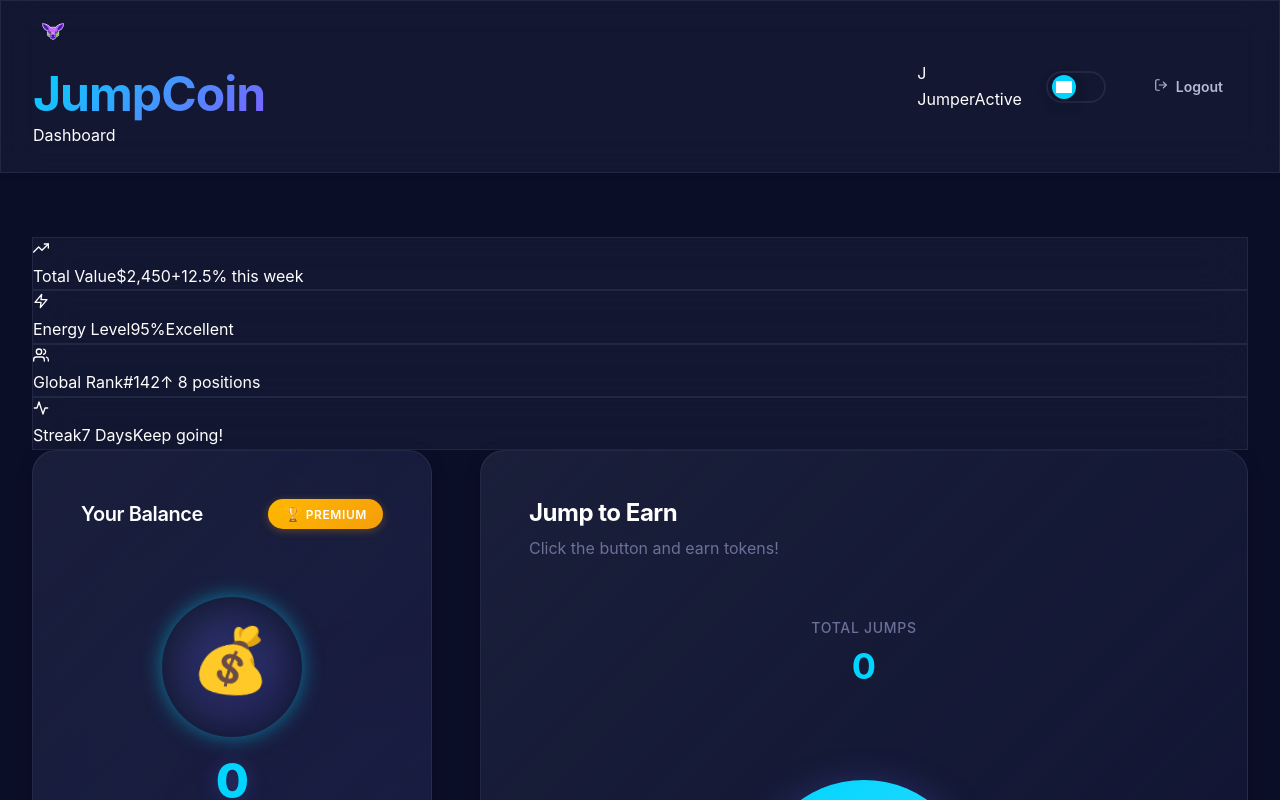
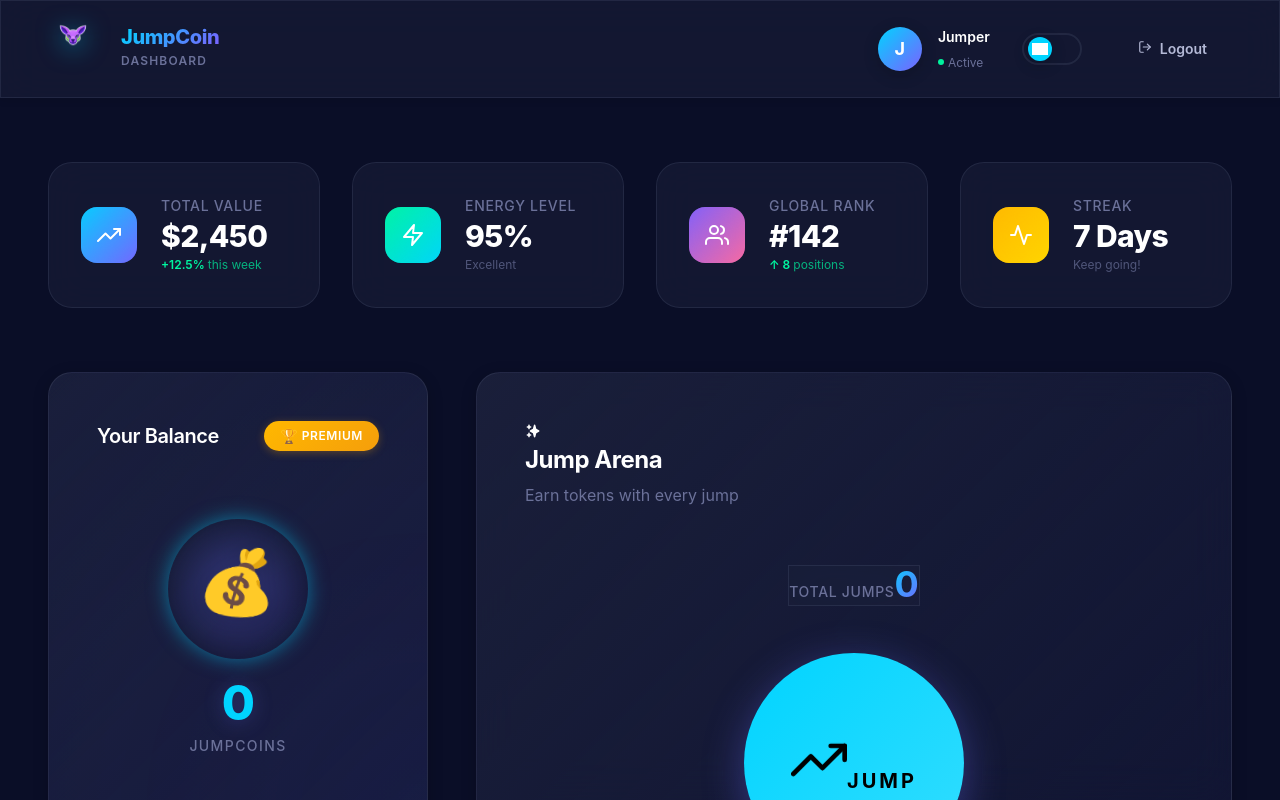
Before and after one commit to wsuits6/jumper, a React (Vite) app: page /dashboard in a window 1280 px wide. Both pictures are taken after typing "name@example.com", "Sample123" into the empty fields and a click on the button "Sign In". Built offline with nearby package versions, Linux system fonts and the light colour scheme; grey boxes are pictures that could not be loaded.

Commit message:
updared dashboard  CSS and Jumpanel component JSX

```diff
--- a/src/pages/Dashboard/Dashboard.css
+++ b/src/pages/Dashboard/Dashboard.css
@@ -3,131 +3,357 @@
   background: var(--color-background);
   display: flex;
   flex-direction: column;
+  position: relative;
 }
 
+/* Header */
 .dashboard-header {
-  background-color: var(--color-surface);
-  border-bottom: 1px solid var(--color-border);
-  padding: var(--spacing-lg) 0;
   position: sticky;
   top: 0;
-  z-index: 100;
-  backdrop-filter: blur(10px);
+  z-index: var(--z-sticky);
+  padding: var(--spacing-lg) 0;
+  backdrop-filter: blur(20px);
+  border-bottom: 1px solid var(--color-border);
   box-shadow: var(--shadow-sm);
 }
 
 .dashboard-header-content {
-  max-width: 1400px;
+  max-width: 1600px;
   margin: 0 auto;
-  padding: 0 var(--spacing-xl);
+  padding: 0 var(--spacing-2xl);
   display: flex;
   align-items: center;
   justify-content: space-between;
 }
 
-.dashboard-logo-container {
+.dashboard-logo-section {
+  display: flex;
+  align-items: center;
+  gap: var(--spacing-lg);
+  cursor: pointer;
+}
+
+.dashboard-logo-image {
+  width: 48px;
+  height: 48px;
+  object-fit: contain;
+  filter: drop-shadow(0 4px 12px var(--color-primary-glow));
+}
+
+.dashboard-logo-text {
+  display: flex;
+  flex-direction: column;
+  gap: var(--spacing-xs);
+}
+
+.dashboard-logo-title {
+  font-size: var(--font-size-xl);
+  font-weight: var(--font-weight-extrabold);
+  letter-spacing: -0.02em;
+  line-height: 1;
+  margin: 0;
+}
+
+.dashboard-logo-subtitle {
+  font-size: var(--font-size-xs);
+  color: var(--color-text-muted);
+  text-transform: uppercase;
+  letter-spacing: 0.1em;
+  font-weight: var(--font-weight-semibold);
+}
+
+.dashboard-header-right {
+  display: flex;
+  align-items: center;
+  gap: var(--spacing-xl);
+}
+
+.dashboard-user-info {
   display: flex;
   align-items: center;
   gap: var(--spacing-md);
 }
 
-.dashboard-logo-image {
-  width: 40px;
-  height: 40px;
-  object-fit: contain;
+.user-avatar {
+  width: 44px;
+  height: 44px;
+  border-radius: var(--radius-full);
+  background: var(--gradient-primary);
+  display: flex;
+  align-items: center;
+  justify-content: center;
+  color: white;
+  font-weight: var(--font-weight-bold);
+  font-size: var(--font-size-lg);
+  box-shadow: var(--shadow-md);
+  cursor: pointer;
+  transition: all var(--transition-base);
 }
 
-.dashboard-logo {
-  font-size: var(--font-size-2xl);
-  font-weight: var(--font-weight-bold);
-  background: linear-gradient(135deg, var(--color-primary), var(--color-primary-light));
-  -webkit-background-clip: text;
-  -webkit-text-fill-color: transparent;
-  background-clip: text;
-  margin: 0;
+.user-avatar:hover {
+  transform: translateY(-3px) scale(1.05);
+  box-shadow: var(--shadow-glow-primary);
 }
 
-.dashboard-header-right {
+.user-details {
+  display: flex;
+  flex-direction: column;
+  gap: var(--spacing-xs);
+}
+
+.user-name {
+  font-size: var(--font-size-sm);
+  font-weight: var(--font-weight-semibold);
+  color: var(--color-text-primary);
+}
+
+.user-status {
+  font-size: var(--font-size-xs);
+  color: var(--color-text-muted);
   display: flex;
   align-items: center;
-  gap: var(--spacing-lg);
+  gap: var(--spacing-xs);
 }
 
-.dashboard-welcome {
-  font-size: var(--font-size-sm);
-  color: var(--color-text-secondary);
-  font-weight: var(--font-weight-medium);
+.status-dot {
+  width: 6px;
+  height: 6px;
+  border-radius: 50%;
+  background: var(--color-success);
+  animation: statusPulse 2s ease-in-out infinite;
 }
 
+@keyframes statusPulse {
+  0%, 100% {
+    opacity: 1;
+  }
+  50% {
+    opacity: 0.5;
+  }
+}
+
+/* Main Content */
 .dashboard-main {
   flex: 1;
   padding: var(--spacing-3xl) 0;
 }
 
 .dashboard-container {
-  max-width: 1400px;
+  max-width: 1600px;
   margin: 0 auto;
-  padding: 0 var(--spacing-xl);
+  padding: 0 var(--spacing-2xl);
+  display: flex;
+  flex-direction: column;
+  gap: var(--spacing-3xl);
 }
 
+/* Stats Grid */
+.dashboard-stats-grid {
+  display: grid;
+  grid-template-columns: repeat(auto-fit, minmax(260px, 1fr));
+  gap: var(--spacing-xl);
+}
+
+.stat-card {
+  padding: var(--spacing-xl);
+  border-radius: var(--radius-xl);
+  display: flex;
+  align-items: center;
+  gap: var(--spacing-lg);
+  backdrop-filter: blur(20px);
+  border: 1px solid var(--color-border);
+  transition: all var(--transition-base);
+  position: relative;
+  overflow: hidden;
+}
+
+.stat-card::before {
+  content: '';
+  position: absolute;
+  top: 0;
+  left: 0;
+  right: 0;
+  height: 2px;
+  background: var(--gradient-primary);
+  transform: scaleX(0);
+  transition: transform var(--transition-base);
+}
+
+.stat-card:hover::before {
+  transform: scaleX(1);
+}
+
+.stat-icon-wrapper {
+  width: 56px;
+  height: 56px;
+  border-radius: var(--radius-lg);
+  display: flex;
+  align-items: center;
+  justify-content: center;
+  flex-shrink: 0;
+  position: relative;
+  overflow: hidden;
+}
+
+.stat-icon-wrapper::before {
+  content: '';
+  position: absolute;
+  inset: -10px;
+  background: inherit;
+  filter: blur(20px);
+  opacity: 0.4;
+}
+
+.stat-primary {
+  background: var(--gradient-primary);
+}
+
+.stat-success {
+  background: var(--gradient-success);
+}
+
+.stat-secondary {
+  background: var(--gradient-secondary);
+}
+
+.stat-warning {
+  background: linear-gradient(135deg, var(--color-warning) 0%, #ffd700 100%);
+}
+
+.stat-icon {
+  font-size: var(--font-size-2xl);
+  color: white;
+  position: relative;
+  z-index: 1;
+}
+
+.stat-content {
+  display: flex;
+  flex-direction: column;
+  gap: var(--spacing-xs);
+  flex: 1;
+}
+
+.stat-label {
+  font-size: var(--font-size-sm);
+  color: var(--color-text-muted);
+  font-weight: var(--font-weight-medium);
+  text-transform: uppercase;
+  letter-spacing: 0.05em;
+}
+
+.stat-value {
+  font-size: var(--font-size-3xl);
+  font-weight: var(--font-weight-extrabold);
+  color: var(--color-text-primary);
+  line-height: 1;
+  letter-spacing: -0.02em;
+}
+
+.stat-change {
+  font-size: var(--font-size-xs);
+  font-weight: var(--font-weight-semibold);
+  color: var(--color-text-muted);
+}
+
+.stat-change.positive {
+  color: var(--color-success);
+}
+
+.stat-change.negative {
+  color: var(--color-error);
+}
+
+.stat-period {
+  font-weight: var(--font-weight-normal);
+  opacity: 0.7;
+}
+
+/* Main Grid */
 .dashboard-grid {
   display: grid;
-  grid-template-columns: 400px 1fr;
+  grid-template-columns: 420px 1fr;
   gap: var(--spacing-2xl);
-  margin-bottom: var(--spacing-3xl);
 }
 
-.dashboard-balance-section {
-  display: flex;
-  flex-direction: column;
-}
-
+.dashboard-balance-section,
 .dashboard-jump-section {
   display: flex;
   flex-direction: column;
 }
 
-.dashboard-info {
+/* Info Cards Grid */
+.dashboard-info-grid {
   display: grid;
-  grid-template-columns: repeat(auto-fit, minmax(300px, 1fr));
+  grid-template-columns: repeat(auto-fit, minmax(400px, 1fr));
   gap: var(--spacing-2xl);
-  margin-top: var(--spacing-3xl);
 }
 
 .info-card {
-  background-color: var(--color-surface);
+  padding: var(--spacing-2xl);
+  border-radius: var(--radius-xl);
+  backdrop-filter: blur(20px);
   border: 1px solid var(--color-border);
-  border-radius: var(--radius-xl);
-  padding: var(--spacing-xl);
-  box-shadow: var(--shadow-md);
   transition: all var(--transition-base);
 }
 
-.info-card:hover {
-  box-shadow: var(--shadow-lg);
-  transform: translateY(-2px);
+.info-card-header {
+  display: flex;
+  align-items: center;
+  gap: var(--spacing-md);
+  margin-bottom: var(--spacing-xl);
 }
 
-.info-title {
+.info-card-icon {
+  width: 48px;
+  height: 48px;
+  border-radius: var(--radius-lg);
+  background: var(--gradient-primary);
+  display: flex;
+  align-items: center;
+  justify-content: center;
+  font-size: var(--font-size-2xl);
+  color: white;
+}
+
+.info-card-title {
   font-size: var(--font-size-xl);
-  font-weight: var(--font-weight-semibold);
+  font-weight: var(--font-weight-bold);
   color: var(--color-text-primary);
-  margin-bottom: var(--spacing-lg);
+  margin: 0;
 }
 
 .info-list {
   display: flex;
   flex-direction: column;
-  gap: var(--spacing-md);
+  gap: var(--spacing-lg);
 }
 
-.info-list li {
-  font-size: var(--font-size-base);
+.info-item {
+  display: flex;
+  align-items: flex-start;
+  gap: var(--spacing-md);
+  font-size: var(--font-size-sm);
   color: var(--color-text-secondary);
   line-height: 1.6;
-  padding: var(--spacing-sm) 0;
+  transition: all var(--transition-base);
+  padding: var(--spacing-sm);
+  border-radius: var(--radius-md);
 }
 
+.info-item:hover {
+  background: var(--color-surface-elevated);
+  transform: translateX(4px);
+}
+
+.info-item-icon {
+  font-size: var(--font-size-lg);
+  color: var(--color-primary);
+  flex-shrink: 0;
+  margin-top: 2px;
+}
+
+/* Achievements */
 .achievements-grid {
   display: grid;
   grid-template-columns: repeat(2, 1fr);
@@ -136,65 +362,96 @@
 
 .achievement-badge {
   display: flex;
-  flex-direction: column;
   align-items: center;
-  gap: var(--spacing-sm);
-  padding: var(--spacing-lg);
-  background: linear-gradient(135deg, var(--color-primary) 0%, var(--color-primary-dark) 100%);
+  gap: var(--spacing-md);
+  padding: var(--spacing-md);
+  background: var(--color-surface-elevated);
+  border: 1px solid var(--color-border);
   border-radius: var(--radius-lg);
   transition: all var(--transition-base);
   cursor: pointer;
 }
 
 .achievement-badge:hover {
-  transform: scale(1.05);
-  box-shadow: var(--shadow-lg);
+  transform: translateY(-2px);
+  border-color: var(--color-primary);
+}
+
+.achievement-badge.unlocked {
+  background: linear-gradient(135deg, rgba(0, 212, 255, 0.1) 0%, rgba(123, 97, 255, 0.1) 100%);
+  border-color: var(--color-primary);
 }
 
 .achievement-badge.locked {
-  background: var(--color-surface-light);
   opacity: 0.5;
 }
 
-.achievement-icon {
-  font-size: var(--font-size-3xl);
+.achievement-badge-icon {
+  font-size: var(--font-size-2xl);
   line-height: 1;
 }
 
-.achievement-text {
-  font-size: var(--font-size-sm);
-  color: white;
-  font-weight: var(--font-weight-medium);
-  text-align: center;
+.achievement-badge-content {
+  display: flex;
+  flex-direction: column;
+  gap: var(--spacing-xs);
 }
 
-.achievement-badge.locked .achievement-text {
+.achievement-badge-title {
+  font-size: var(--font-size-sm);
+  font-weight: var(--font-weight-semibold);
+  color: var(--color-text-primary);
+}
+
+.achievement-badge-subtitle {
+  font-size: var(--font-size-xs);
   color: var(--color-text-muted);
 }
 
 /* Responsive */
+@media (max-width: 1400px) {
+  .dashboard-grid {
+    grid-template-columns: 380px 1fr;
+  }
+}
+
 @media (max-width: 1200px) {
   .dashboard-grid {
-    grid-template-columns: 350px 1fr;
+    grid-template-columns: 1fr;
+  }
+
+  .dashboard-stats-grid {
+    grid-template-columns: repeat(2, 1fr);
   }
 }
 
 @media (max-width: 1024px) {
-  .dashboard-grid {
-    grid-template-columns: 1fr;
-    gap: var(--spacing-lg);
+  .dashboard-container {
+    padding: 0 var(--spacing-xl);
   }
 
   .dashboard-header-content {
-    padding: 0 var(--spacing-lg);
+    padding: 0 var(--spacing-xl);
   }
 
-  .dashboard-container {
-    padding: 0 var(--spacing-lg);
+  .info-card {
+    padding: var(--spacing-xl);
   }
 }
 
 @media (max-width: 768px) {
+  .dashboard-stats-grid {
+    grid-template-columns: 1fr;
+  }
+
+  .dashboard-info-grid {
+    grid-template-columns: 1fr;
+  }
+
+  .achievements-grid {
+    grid-template-columns: 1fr;
+  }
+
   .dashboard-header-content {
     flex-wrap: wrap;
     gap: var(--spacing-md);
@@ -205,24 +462,19 @@
     justify-content: space-between;
   }
 
-  .dashboard-welcome {
-    font-size: var(--font-size-xs);
+  .dashboard-logo-image {
+    width: 36px;
+    height: 36px;
   }
 
-  .dashboard-logo {
-    font-size: var(--font-size-xl);
+  .user-avatar {
+    width: 36px;
+    height: 36px;
+    font-size: var(--font-size-base);
   }
 
-  .dashboard-logo-image {
-    width: 32px;
-    height: 32px;
-  }
-
-  .achievements-grid {
-    grid-template-columns: 1fr;
-  }
-
-  .dashboard-info {
-    grid-template-columns: 1fr;
+  .dashboard-container,
+  .dashboard-header-content {
+    padding: 0 var(--spacing-lg);
   }
 }
--- a/src/pages/Dashboard/JumpPanel.jsx
+++ b/src/pages/Dashboard/JumpPanel.jsx
@@ -2,6 +2,8 @@ import { useState, useEffect } from 'react'
 import Card from '../../components/ui/Card.jsx'
 import Button from '../../components/ui/Button.jsx'
 import { addJump, getJumpCount } from '../../services/jumpService.js'
+import { FiZap, FiTrendingUp } from 'react-icons/fi'
+import { HiSparkles } from 'react-icons/hi'
 import './JumpPanel.css'
 
 function JumpPanel() {
@@ -18,12 +20,12 @@ function JumpPanel() {
   }, [])
 
   const createParticles = () => {
-    const newParticles = Array.from({ length: 8 }, (_, i) => ({
+    const newParticles = Array.from({ length: 12 }, (_, i) => ({
       id: Date.now() + i,
-      angle: (i * 45) * (Math.PI / 180),
+      angle: (i * 30) * (Math.PI / 180),
     }))
     setParticles(newParticles)
-    setTimeout(() => setParticles([]), 600)
+    setTimeout(() => setParticles([]), 800)
   }
 
   const handleJump = () => {
@@ -41,52 +43,66 @@ function JumpPanel() {
     // Show reward animation and particles
     setShowReward(true)
     createParticles()
-    setTimeout(() => setShowReward(false), 600)
+    setTimeout(() => setShowReward(false), 800)
 
     // Reset jumping state
-    setTimeout(() => setIsJumping(false), 300)
+    setTimeout(() => setIsJumping(false), 400)
 
     // Reset combo after 3 seconds of inactivity
     setTimeout(() => setCombo(0), 3000)
   }
 
   return (
-    <Card padding="lg" className="jump-panel">
+    <Card glass padding="lg" className="jump-panel" glow>
       <div className="jump-panel-header">
-        <h2 className="jump-panel-title">Jump to Earn</h2>
-        <p className="jump-panel-subtitle">Click the button and earn tokens!</p>
+        <div className="jump-panel-title-wrapper">
+          <HiSparkles className="jump-panel-title-icon" />
+          <h2 className="jump-panel-title">Jump Arena</h2>
+        </div>
+        <p className="jump-panel-subtitle">Earn tokens with every jump</p>
       </div>
 
       <div className="jump-panel-content">
-        <div className="jump-stats">
-          <div className="jump-stat">
+        {/* Stats Display */}
+        <div className="jump-stats-display glass">
+          <div className="jump-stat-item">
             <span className="jump-stat-label">Total Jumps</span>
-            <span className="jump-stat-value">{jumpCount.toLocaleString()}</span>
+            <span className="jump-stat-value text-gradient">{jumpCount.toLocaleString()}</span>
           </div>
+
           {combo > 1 && (
-            <div className="jump-combo">
-              <span className="jump-combo-text">🔥 {combo}x Combo!</span>
+            <div className="jump-combo-badge">
+              <FiZap className="combo-icon" />
+              <span className="combo-text">{combo}x Combo!</span>
             </div>
           )}
         </div>
 
-        <div className="jump-button-wrapper">
+        {/* Jump Button Area */}
+        <div className="jump-button-area">
           <div className="jump-button-container">
-            <Button
-              variant="primary"
-              size="lg"
+            {/* Glow rings */}
+            <div className="jump-glow-ring jump-glow-ring-1"></div>
+            <div className="jump-glow-ring jump-glow-ring-2"></div>
+            <div className="jump-glow-ring jump-glow-ring-3"></div>
+
+            {/* Main Jump Button */}
+            <button
               className={`jump-button ${isJumping ? 'jumping' : ''}`}
               onClick={handleJump}
               disabled={isJumping}
             >
-              <span className="jump-button-icon">🚀</span>
-              <span className="jump-button-text">JUMP!</span>
-            </Button>
+              <div className="jump-button-inner">
+                <FiTrendingUp className="jump-button-icon" />
+                <span className="jump-button-text">JUMP</span>
+              </div>
+            </button>
 
             {/* Reward popup */}
             {showReward && (
-              <div className="jump-reward">
-                +1 💰
+              <div className="jump-reward-popup">
+                <span className="reward-amount">+1</span>
+                <HiSparkles className="reward-icon" />
               </div>
             )}
 
@@ -96,45 +112,52 @@ function JumpPanel() {
                 key={particle.id}
                 className="jump-particle"
                 style={{
-                  '--angle': `${particle.angle}rad`,
+                  '--particle-angle': `${particle.angle}rad`,
                 }}
               />
             ))}
 
             {/* Ripple effect */}
             {isJumping && (
-              <div className="jump-ripple"></div>
+              <>
+                <div className="jump-ripple"></div>
+                <div className="jump-ripple jump-ripple-delay"></div>
+              </>
             )}
           </div>
         </div>
 
-        <div className="jump-info">
-          <p className="jump-info-text">
-            Each jump earns you <strong>1 JumpCoin</strong>
-          </p>
+        {/* Info Text */}
+        <div className="jump-info-text">
+          <p>Each jump earns you <strong className="text-gradient">1 JumpCoin</strong></p>
+          <p className="jump-hint">Keep jumping to build your combo multiplier!</p>
         </div>
 
-        {/* Stats bar */}
-        <div className="jump-stats-bar">
-          <div className="jump-stats-item">
-            <span className="jump-stats-icon">⚡</span>
-            <div className="jump-stats-details">
-              <span className="jump-stats-label">Energy</span>
-              <span className="jump-stats-value">100%</span>
+        {/* Stats Bar */}
+        <div className="jump-performance-stats">
+          <div className="performance-stat">
+            <div className="performance-stat-icon-wrapper">
+              <FiZap className="performance-stat-icon" />
+            </div>
+            <div className="performance-stat-content">
+              <span className="performance-stat-label">Energy</span>
+              <div className="performance-stat-bar">
+                <div className="performance-stat-fill" style={{ width: '95%' }}></div>
+              </div>
+              <span className="performance-stat-value">95%</span>
             </div>
           </div>
-          <div className="jump-stats-item">
-            <span className="jump-stats-icon">🎯</span>
-            <div className="jump-stats-details">
-              <span className="jump-stats-label">Accuracy</span>
-              <span className="jump-stats-value">Perfect</span>
+
+          <div className="performance-stat">
+            <div className="performance-stat-icon-wrapper">
+              <FiTrendingUp className="performance-stat-icon" />
             </div>
-          </div>
-          <div className="jump-stats-item">
-            <span className="jump-stats-icon">⭐</span>
-            <div className="jump-stats-details">
-              <span className="jump-stats-label">Streak</span>
-              <span className="jump-stats-value">{combo}</span>
+            <div className="performance-stat-content">
+              <span className="performance-stat-label">Streak</span>
+              <div className="performance-stat-bar">
+                <div className="performance-stat-fill performance-stat-fill-success" style={{ width: `${Math.min(combo * 10, 100)}%` }}></div>
+              </div>
+              <span className="performance-stat-value">{combo}</span>
             </div>
           </div>
         </div>
```
